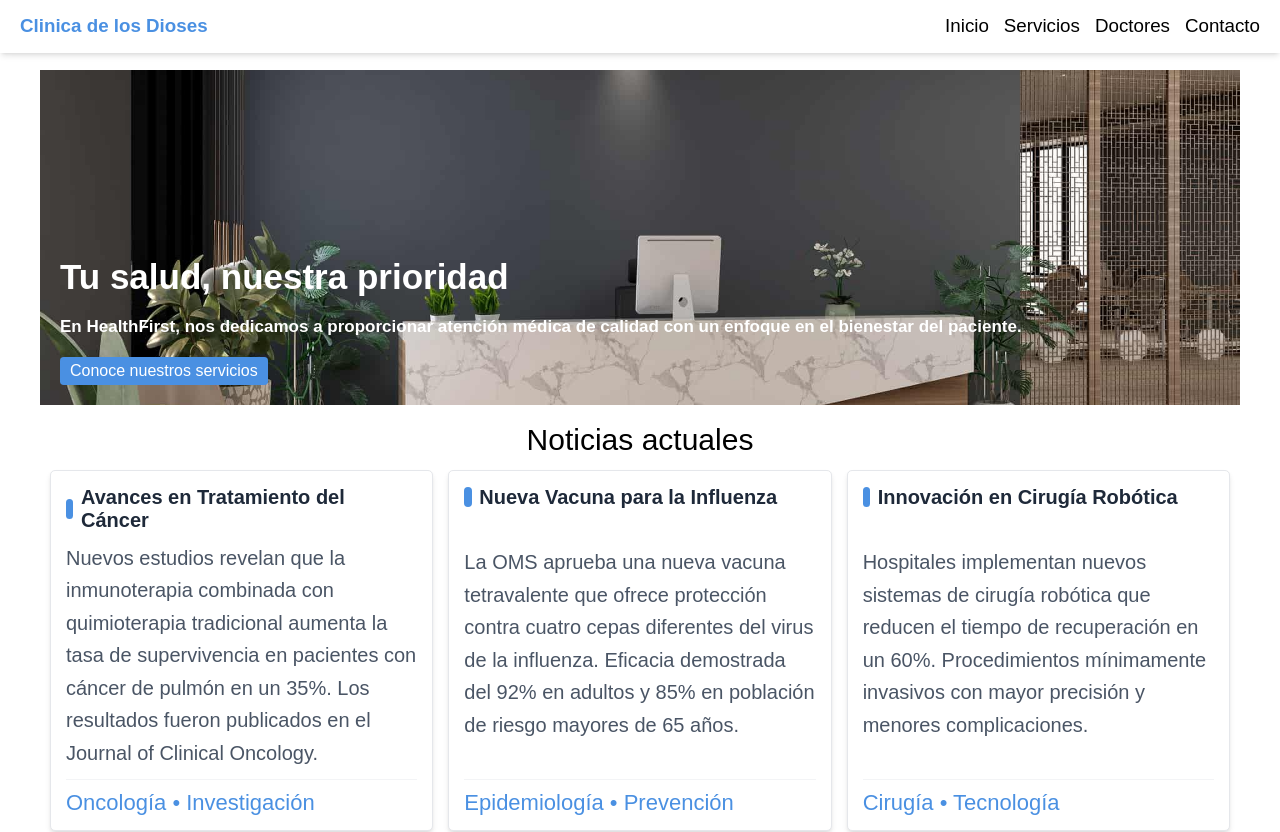
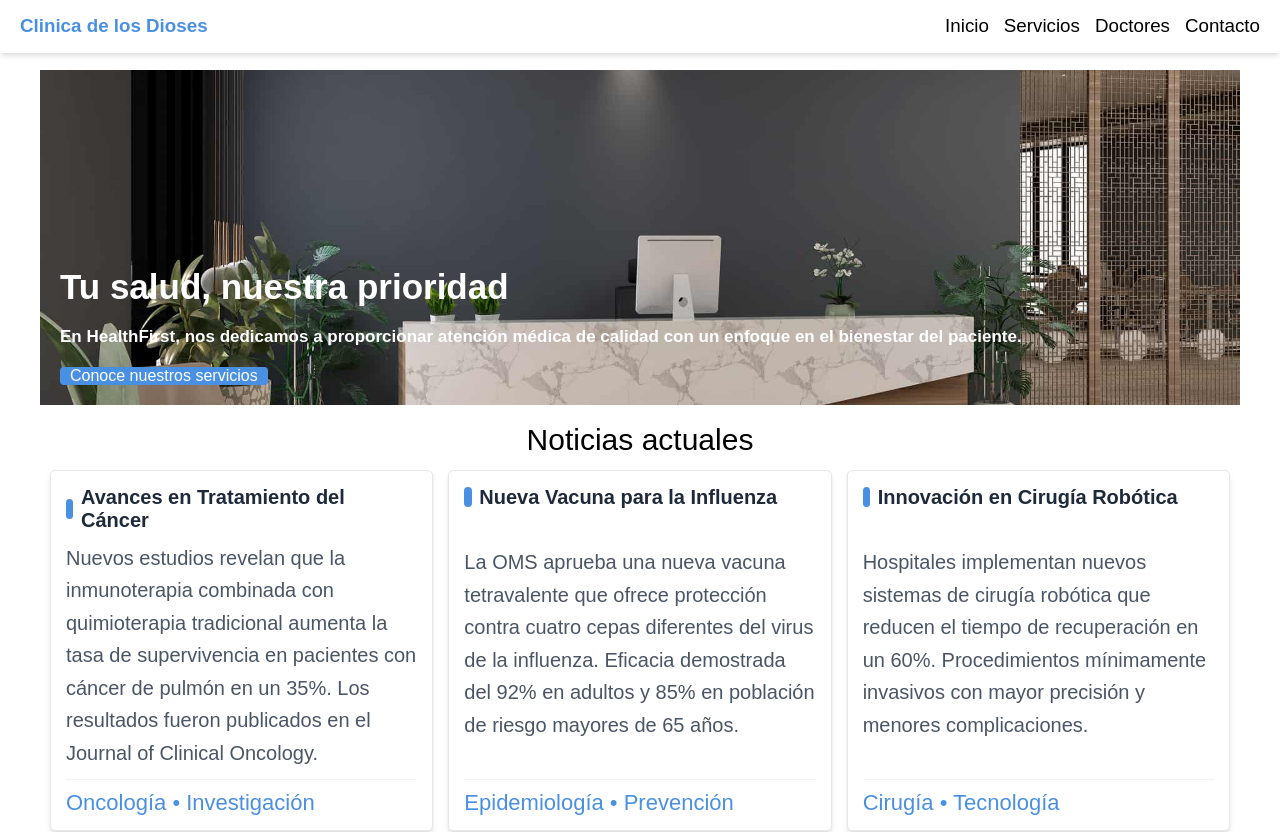
Before and after one commit to Okairi/clinica-frontend, a Next.js app: page / in a window 1280 px wide. Shown: the top 832 px of the page. Built offline with nearby package versions, Linux system fonts and the light colour scheme.

Commit message:
fixed:remove style in line

```diff
--- a/src/app/component/button/Button.tsx
+++ b/src/app/component/button/Button.tsx
@@ -17,7 +17,7 @@ export default function Button({
 
 }>) {
     return (
-        <button style={{ backgroundColor, color, fontSize: size }} className={`px-4 py-2 rounded-md transition-colors ${className} cursor-pointer`}
+        <button style={{ backgroundColor, color, fontSize: size }} className={`px-4 rounded-md transition-colors ${className} cursor-pointer`}
             disabled={true}
 
         >
```
